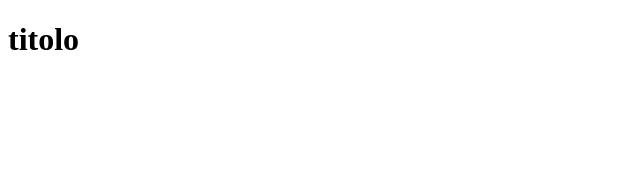
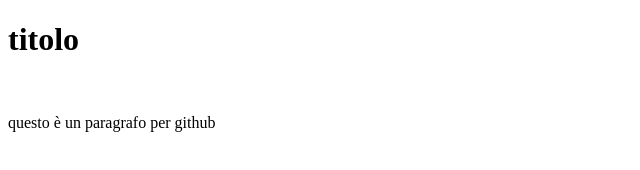
Before and after one commit to NicoTruzzi/prima-repo-di-test, a plain HTML site: page index.html in a window 1280 px wide. Shown: the whole page, without its empty margins (0-640 px from the left). Drawn offline with Linux system fonts and the light colour scheme.

Commit message:
aggiunto paragrafo in index.html

```diff
--- a/index.html
+++ b/index.html
@@ -15,6 +15,7 @@
             <figcaption></figcaption>
         </figure>
     </article>
+    <p>questo è un paragrafo per github</p>
 </body>
 
 </html>
```
